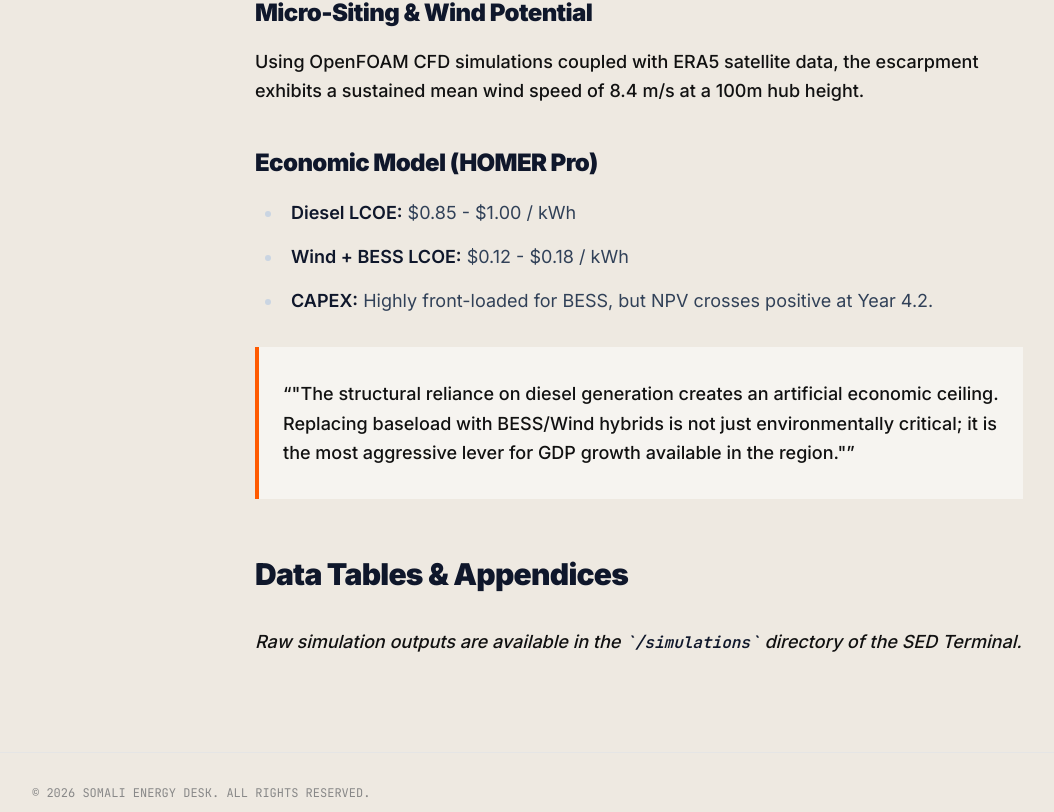
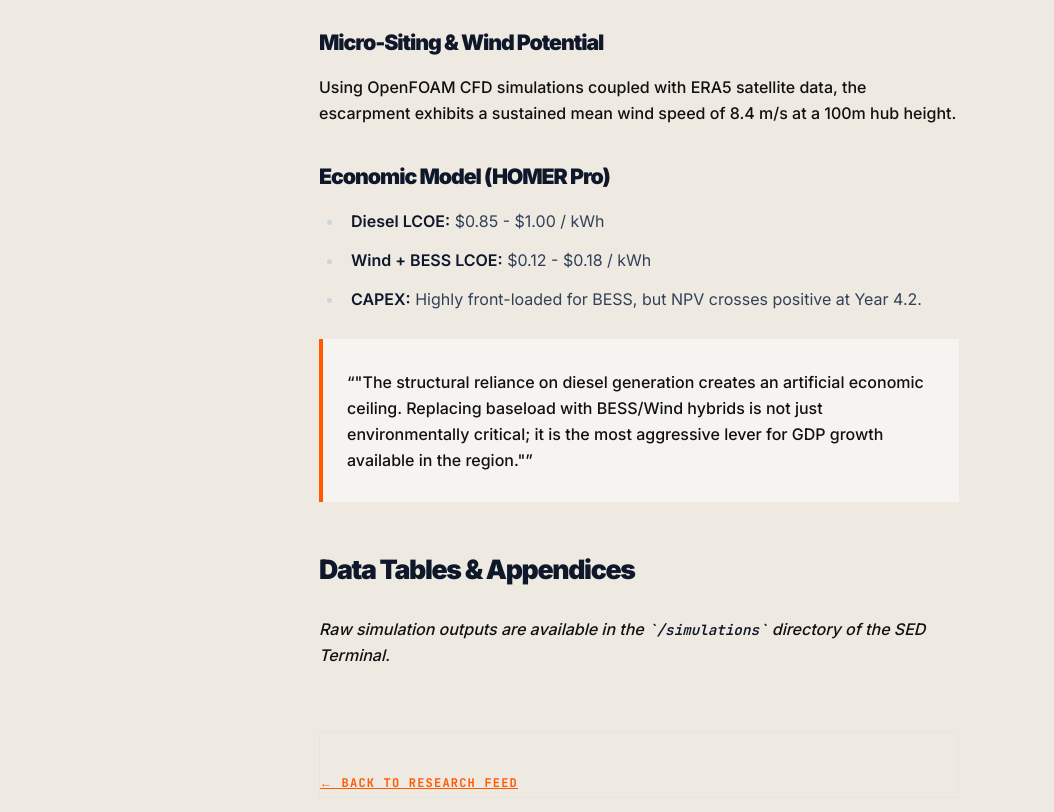
Before and after one commit to engnrhussein/somali-energy-desk, a Next.js app: page /briefs/lcoe-bess-vs-diesel in a window 1280 px wide. Shown: the part 768-1580 px from the top of the page, without its empty margins (1-1055 px from the left). Built offline with nearby package versions, Linux system fonts and the light colour scheme.

Commit message:
style: add typography styling for markdown elements but allow full width to eliminate huge side margins

```diff
--- a/src/app/briefs/[slug]/page.tsx
+++ b/src/app/briefs/[slug]/page.tsx
@@ -53,7 +53,7 @@ export default async function BriefPage(
   }
 
   return (
-    <>
+    <article className="w-full px-8 py-12 md:px-16 md:py-16">
       <header className="mb-12">
         <h1 className="text-4xl md:text-5xl font-black tracking-tighter leading-tight mb-4 uppercase">{data.title}</h1>
         <div className="flex items-center gap-4 text-xs font-mono font-bold tracking-widest text-slate-dim uppercase">
@@ -63,7 +63,15 @@ export default async function BriefPage(
         </div>
       </header>
 
-      <MDXRemote source={content} />
-    </>
+      <div className="prose prose-slate max-w-none prose-headings:font-black prose-headings:tracking-tighter prose-a:text-safety hover:prose-a:text-onyx prose-a:transition-colors prose-img:rounded-sm prose-img:shadow-sm prose-table:w-full prose-th:bg-slate-50 prose-th:p-4 prose-td:p-4 prose-td:border-b prose-td:border-slate-100">
+        <MDXRemote source={content} />
+      </div>
+
+      <div className="mt-16 pt-8 border-t border-hairline">
+        <a href="/#research" className="text-xs font-mono font-bold tracking-widest uppercase text-slate-dim hover:text-safety transition-colors">
+          &larr; Back to Research Feed
+        </a>
+      </div>
+    </article>
   );
 }
```
